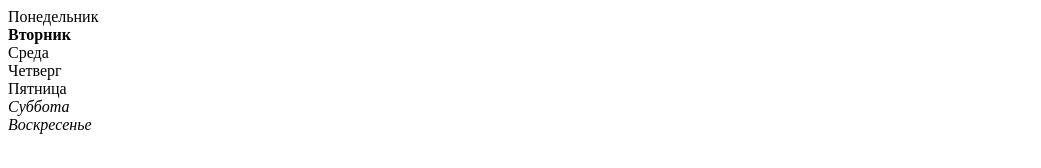
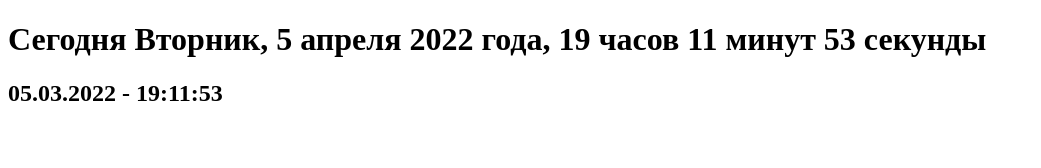
Before and after one commit to vvsh666/glo-js-hard, a plain HTML site: page index.html in a window 1280 px wide. Shown: the whole page, without its empty margins (0-1041 px from the left). Drawn offline with Linux system fonts and the light colour scheme.

Commit message:
feat: make lesson09

```diff
--- a/index.html
+++ b/index.html
@@ -1,5 +1,6 @@
 <!DOCTYPE html>
 <html lang="en">
+
 <head>
     <meta charset="UTF-8">
     <meta http-equiv="X-UA-Compatible" content="IE=edge">
@@ -7,7 +8,10 @@
     <script src="./script.js" defer></script>
     <title>Document</title>
 </head>
+
 <body>
+    <h1></h1>
+    <h2></h2>
+</body>
 
-</body>
 </html>
--- a/script.js
+++ b/script.js
@@ -1,18 +1,84 @@
 'use strict';
 
-const week = ['Понедельник', 'Вторник', 'Среда', 'Четверг', 'Пятница', 'Суббота', 'Воскресенье'];
-const today = new Date().getDay();
+const full = document.querySelector('h1')
+const short = document.querySelector('h2')
 
-week.forEach(function (item, index) {
-    let div = document.createElement('div');
-    if (index === today - 1 && (index === 5 || index === 6)) {
-        div.innerHTML = `<b><i>${item}</i></b>`
-    } else if (index === (today - 1)) {
-        div.innerHTML = `<b>${item}</b>`
-    } else if (index === 5 || index === 6) {
-        div.innerHTML = `<i>${item}</i>`
-    } else {
-        div.innerHTML = item
+const getCurrentDate = function () {
+    const date = new Date();
+    const day = date.getDate();
+    const month = date.getMonth();
+    const year = date.getFullYear();
+    const hours = date.getHours();
+    const minutes = date.getMinutes();
+    const seconds = date.getSeconds();
+
+    const getWeekDay = function () {
+        const weekIndex = date.getDay();
+        let weekDay;
+        switch (weekIndex) {
+            case 0: weekDay = 'Воскресенье';
+                break;
+            case 1: weekDay = 'Понедельник'
+                break;
+            case 2: weekDay = 'Вторник'
+                break;
+            case 3: weekDay = 'Среда'
+                break;
+            case 4: weekDay = 'Четверг'
+                break;
+            case 5: weekDay = 'Пятница'
+                break;
+            case 6: weekDay = 'Суббота'
+                break;
+        }
+        return weekDay
     }
-    document.body.append(div)
-})
+
+    const getCurrentMonth = function () {
+        const arrMonths = ['января', 'февраля', 'марта', 'апреля', 'мая', 'июня', 'июля', 'августа', 'сентября', 'октября', 'ноября', 'декабря'];
+        return arrMonths[month]
+    }
+
+    const declOfNum = function (n, arr) {
+        let dec;
+        return n + ' ' + ((((dec = n % 100) >= 11 && dec <= 19) || (dec = n % 10) >= 5 || dec == 0) ? arr[2] : (dec == 1 ? arr[0] : arr[1]))
+    }
+
+    const getCurrentHours = function () {
+        const arr = ['час', 'часа', 'часов'];
+        return declOfNum(hours, arr)
+    }
+
+    const getCurrentMinutes = function () {
+        const arr = ['минута', 'минуты', 'минут'];
+        return declOfNum(minutes, arr)
+    }
+
+    const getCurrentSeconds = function () {
+        const arr = ['секунда', 'секунды', 'секунд'];
+        return declOfNum(seconds, arr)
+    }
+
+    const getFullDate = function () {
+        return `Сегодня ${getWeekDay()}, ${day} ${getCurrentMonth()} ${year} года, ${getCurrentHours()} ${getCurrentMinutes()} ${getCurrentSeconds()}`
+    }
+
+    const getShortDate = function () {
+        const d = (day < 10) ? '0' + day : day;
+        const m = (month < 10) ? '0' + month : month;
+        const hh = (hours < 10) ? '0' + hours : hours;
+        const mm = (minutes < 10) ? '0' + minutes : minutes;
+        const ss = (seconds < 10) ? '0' + seconds : seconds;
+
+        return `${d}.${m}.${year} - ${hh}:${mm}:${ss}`
+    }
+
+
+    full.textContent = getFullDate();
+    short.textContent = getShortDate()
+}
+
+
+setInterval(() => {
+    getCurrentDate()
+}, 500)
```
